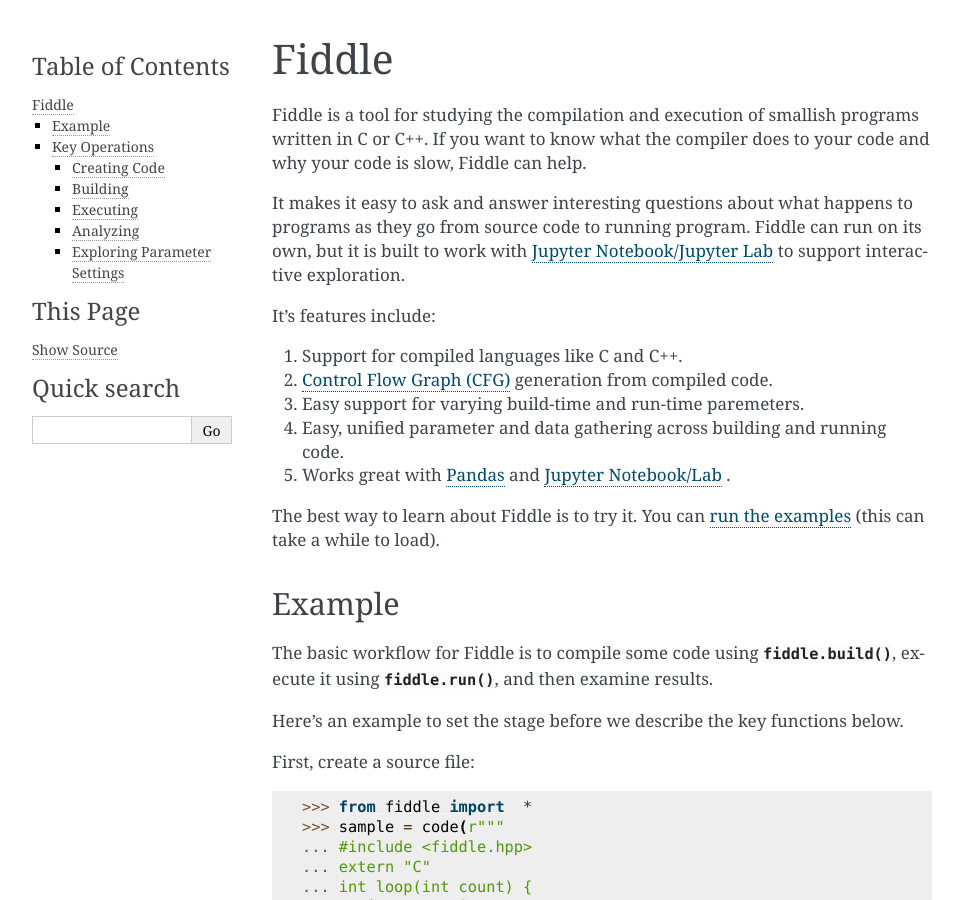
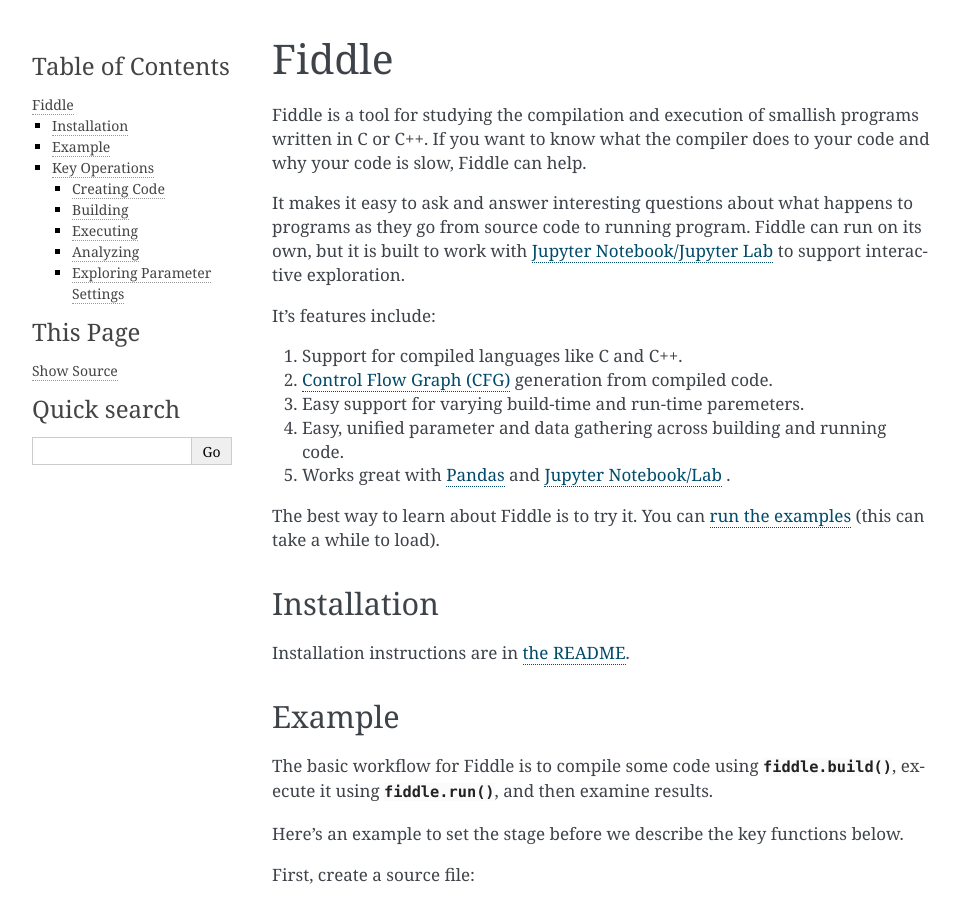
Before and after one commit to NVSL/cfiddle, a Sphinx documentation site: the page built from docs/source/index.rst, in a window 1280 px wide and 900 px high. Shown: the whole window, without its empty margins (148-1111 px from the left). Built offline with Sphinx 7.4.7, drawn with Linux system fonts in a browser that asks for light colours; pages that are not in the unit, such as notebooks, are missing from menus.

Commit message:
add links to/from github/rtd

```diff
--- a/docs/source/index.rst
+++ b/docs/source/index.rst
@@ -32,6 +32,10 @@
 The best way to learn about Fiddle is to try it.  You can `run the
 examples <https://mybinder.org/v2/gh/NVSL/fiddle/main?labpath=README.ipynb>`_ (this can take a while to load).
 
+Installation
+------------
+
+Installation instructions are in `the README <https://github.com/NVSL/fiddle>`_.
 
 Example
 -------
--- a/setup.py
+++ b/setup.py
@@ -33,7 +33,6 @@
         'fiddle': ['resources/*/*'],
     },
     install_requires = [
-        "wheel",
         "pytest-cpp",
         "pytest-xdist",
         "click",
@@ -47,7 +46,9 @@
         "matplotlib",
         "tqdm",
         "ipywidgets",
-        "sphinx"
+        "wheel",
+        "sphinx",
+        "twine"
     ],
     description="Fiddle makes it easy to ask and answers questions about the compilation and execution of smallish programs written in C or C++.",
     long_description=open("README.md").read(),
```
Also changed, not shown: README.md (+1 -0 lines).
